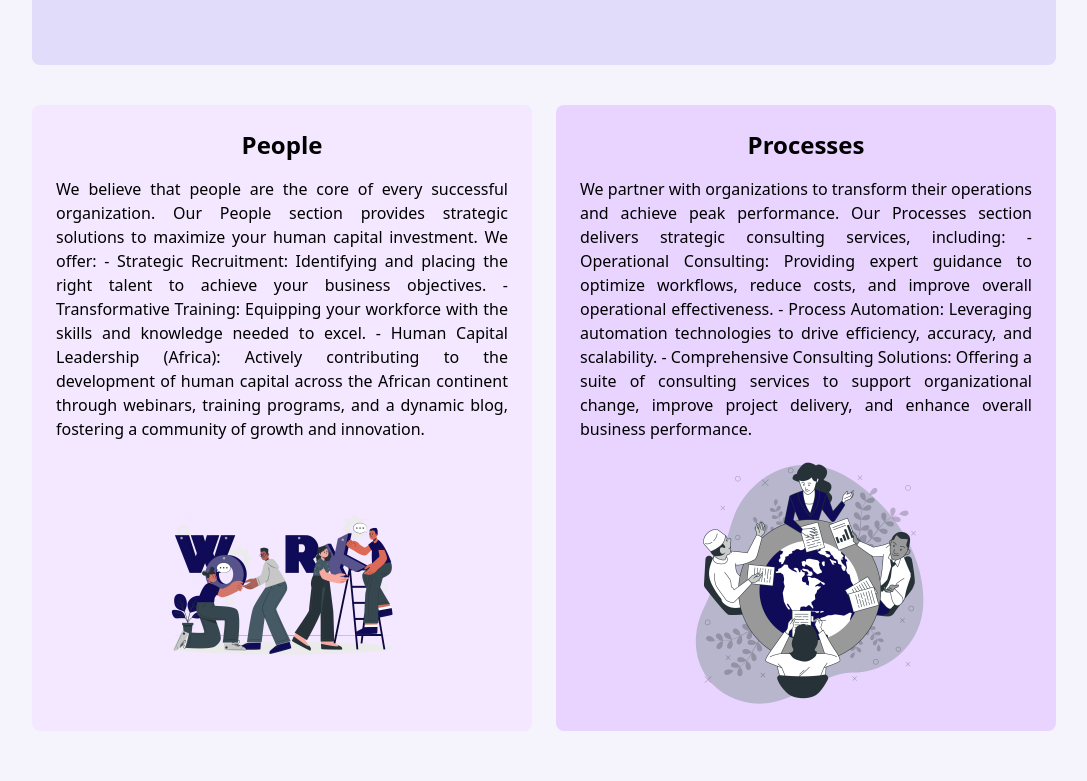
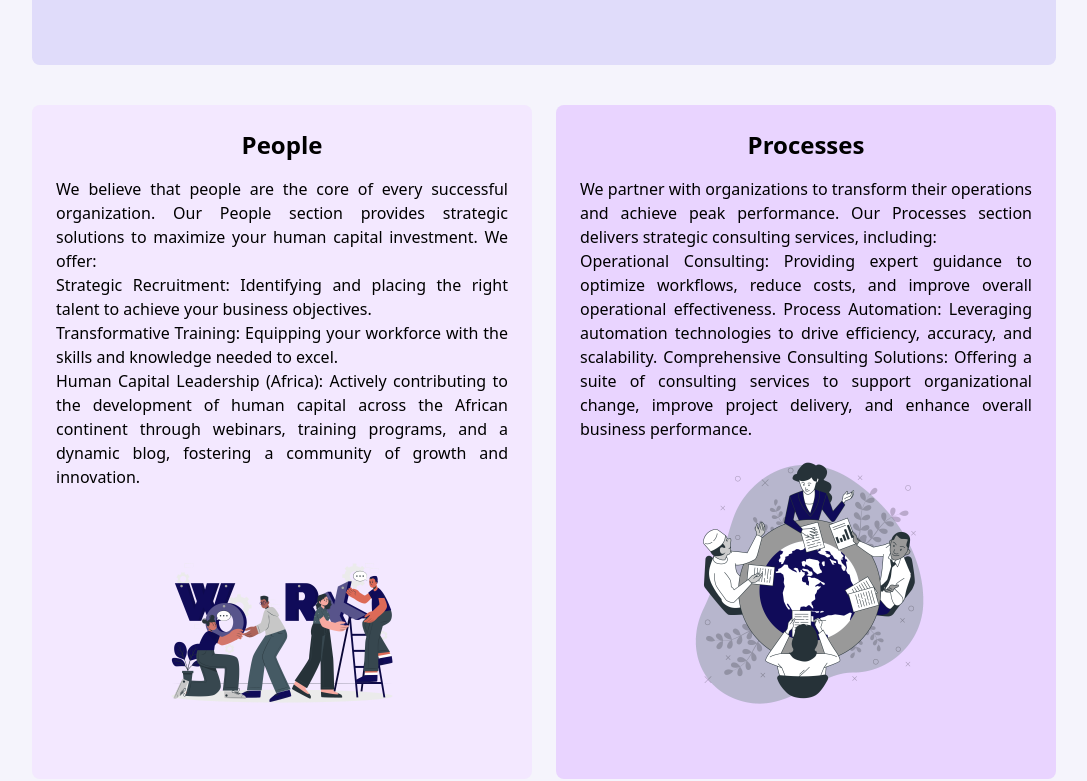
Before and after one commit to streetopsng/streetops, a Next.js app: page / in a window 1280 px wide. Shown: the part 959-1740 px from the top of the page, without its empty margins (96-1183 px from the left). Built offline with nearby package versions, Linux system fonts and the light colour scheme.

Commit message:
update on section

```diff
--- a/src/components/LandingPageComponents/Section.tsx
+++ b/src/components/LandingPageComponents/Section.tsx
@@ -1,104 +1,126 @@
 "use client";
-import React from "react";
-import Image from "next/image";
-import Link from "next/link";
-import { FaArrowRight } from "react-icons/fa";
-
-// Reusable InfoBlock Component
-const InfoBlock = ({
-  title,
-  text,
-  imgSrc,
-  imgAlt,
-  bgColor,
-}: {
-  title: string;
-  text: string;
-  imgSrc: string;
-  imgAlt: string;
-  bgColor: string;
-}) => (
-  <div className={`flex-1 ${bgColor} p-6 rounded-lg flex flex-col items-center`}>
-    <h2 className="font-semibold text-xl lg:text-2xl text-center">{title}</h2>
-    <p className="text-base pt-4 text-justify">{text}</p>
-    <Image alt={imgAlt} src={imgSrc} width={250} height={250} className="mt-4 rounded-lg" />
-  </div>
-);
+import React from 'react';
+import Image from 'next/image';
+import Link from 'next/link';
+import { FaArrowRight } from 'react-icons/fa';
 
 const Section = () => {
   return (
-    <div className="lg:px-32 md:px-8 px-4 flex flex-col justify-start items-center min-h-screen py-10 space-y-10">
-      {/* Work Life Balance Section */}
-      <div className="flex flex-col lg:flex-row items-center bg-[#e0dcfa] p-6 rounded-lg gap-6 w-full max-w-6xl">
+    <div className="lg:px-32 md:px-8 px-4 flex flex-col justify-start items-center min-h-screen px-4  lg:px-20 py-10 space-y-10">
+      {/* Header Section */}
+      {/* <div className="text-center space-y-4 max-w-2xl">
+        <h1 className="font-semibold text-2xl sm:text-3xl lg:text-[2.7rem] leading-tight">
+          Expertise
+          <br className="block sm:hidden" />
+
+        </h1>
+        <p className="text-base sm:text-lg">
+          We offer a range of benefits that makes it the
+          <span className="hidden sm:inline"> the </span>
+          <span className="sm:hidden block"> </span>
+          perfect choice for businesses <></>
+          <br className="hidden sm:block" />
+          looking to optimize their cash flow and reduce supply chain risk.
+        </p>
+      </div> */}
+
+      {/* work life balance */}
+      <div className="flex flex-col lg:flex-row  items-center bg-[#e0dcfa] p-6 rounded-lg gap-6 w-full max-w-6xl">
         <div className="flex-1 space-y-4">
-          <h2 className="font-semibold text-2xl lg:text-[2.2rem] leading-snug lg:text-start text-center">
-            The Future of <br className="block sm:hidden" />
+          <h2 className="font-semibold text-2xl lg:text-[2.2rem] leading-snug  lg:text-start text-center">
+          The Future of <span> </span>
+            <br className="block sm:hidden" />
             Balanced Workforces.
           </h2>
           <p>
-            We are championing workforce evolution, offering innovative operational strategies that drive business transformation. By integrating specialized recruitment, smart automations and workflow optimization, we empower organizations to thrive. Our focus is on delivering 'The Future of Balanced Workforces' - where talent blends with technology.
+          We are championing workforce evolution, offering innovative operational strategies that drive business transformation. By integrating specialized recruitment, smart automations and workflow optimization, we empower organizations to thrive. Our focus is on delivering 'The Future of Balanced Workforces' - where talent blends with technology. <></>
+            {/* <br className="hidden sm:block" />
+            payments to suppliers. This type of financing is also known as <></>
+            <br className="hidden sm:block" />
+            supply chain financing and provides businesses with an <></>
+            <br className="hidden sm:block" />
+            efficient solution. */}
           </p>
-          <Link href="/#" className="text-primary flex items-center gap-2 font-medium hover:underline">
+          <Link href="/#" className="text-primary flex items-center gap-2">
             Get Started <FaArrowRight />
           </Link>
         </div>
-        <Image alt="Workforce Collaboration" src="/connect.png" width={300} height={300} />
+        <Image alt="paige" src="/connect.png" width={300} height={300} />
       </div>
 
-      {/* People & Processes Section */}
+      {/* Suppliers & Financiers Section */}
       <div className="flex flex-col lg:flex-row gap-6 w-full max-w-6xl">
-        <InfoBlock
-          title="People"
-          text={`We believe that people are the core of every successful organization. Our People section provides strategic solutions to maximize your human capital investment. We offer:
-- Strategic Recruitment: Identifying and placing the right talent to achieve your business objectives.
-- Transformative Training: Equipping your workforce with the skills and knowledge needed to excel.
-- Human Capital Leadership (Africa): Actively contributing to the development of human capital across the African continent through webinars, training programs, and a dynamic blog, fostering a community of growth and innovation.`}
-          imgSrc="/people.png"
-          imgAlt="Strategic People Solutions"
-          bgColor="bg-purple-100"
-        />
-
-        <InfoBlock
-          title="Processes"
-          text={`We partner with organizations to transform their operations and achieve peak performance. Our Processes section delivers strategic consulting services, including:
-- Operational Consulting: Providing expert guidance to optimize workflows, reduce costs, and improve overall operational effectiveness.
-- Process Automation: Leveraging automation technologies to drive efficiency, accuracy, and scalability.
-- Comprehensive Consulting Solutions: Offering a suite of consulting services to support organizational change, improve project delivery, and enhance overall business performance.`}
-          imgSrc="/processes.png"
-          imgAlt="Process Optimization"
-          bgColor="bg-purple-200"
+        {/* People */}
+        <div className="flex-1 bg-purple-100 p-6 rounded-lg flex flex-col items-center">
+          <h2 className="font-semibold text-xl lg:text-2xl text-center">
+          People
+          </h2>
+          <p className="text-base pt-4 text-justify">
+        We believe that people are the core of every successful organization. Our People section provides strategic solutions to maximize your human capital investment. We offer:
+              <br />
+        Strategic Recruitment: Identifying and placing the right talent to achieve your business objectives.
+        <br />
+        Transformative Training: Equipping your workforce with the skills and knowledge needed to excel.
+        <br />
+        Human Capital Leadership (Africa): Actively contributing to the development of human capital across the African continent through webinars, training programs, and a dynamic blog, fostering a community of growth and innovation.
+          </p>
+          <Image
+            alt="paige"
+            src="/people.png"
+            width={250}
+            height={250}
+            className="mt-4 rounded-lg"
           />
         </div>
 
-      {/* Advantages Section */}
+        {/* Processes */}
+        <div className="flex-1 bg-purple-200 p-6 rounded-lg flex flex-col items-center">
+          <h2 className="font-semibold text-xl lg:text-2xl text-center">
+           Processes
+          </h2>
+          <p className="text-base pt-4 text-justify">
+          We partner with organizations to transform their operations and achieve peak performance. Our Processes section delivers strategic consulting services, including:
+              <br />
+          Operational Consulting: Providing expert guidance to optimize workflows, reduce costs, and improve overall operational effectiveness.
+          Process Automation: Leveraging automation technologies to drive efficiency, accuracy, and scalability.
+          Comprehensive Consulting Solutions: Offering a suite of consulting services to support organizational change, improve project delivery, and enhance overall business performance.
+          </p>
+          <Image
+            alt="paige"
+            src="/processes.png"
+            width={250}
+            height={200}
+            className="mt-4 rounded-lg"
+          />
+        </div>
+      </div>
+      {/* Get many advanatages section */}
       <div className="flex flex-col-reverse lg:flex-row items-center mt-10 pt-10 p-6 rounded-lg gap-6 w-full max-w-6xl">
   {/* Text Section */}
   <div className="flex-1 space-y-4">
     <h2 className="font-semibold text-2xl lg:text-[2.2rem] leading-snug">
-            Get many advantages when
-            <br className="block sm:hidden" />
+      Get many advantages when <></>
+      <br className="block sm:hidden" /><></>
        you use our application
     </h2>
     <p>
       We help businesses free up working capital by accelerating
-            <br className="hidden sm:block" />
+      <br className="hidden sm:block" /> <></>
       payments to suppliers. This type of financing is also known as
-            <br className="hidden sm:block" />
+      <br className="hidden sm:block" /> <></>
       supply chain financing and provides businesses with an
-            <br className="hidden sm:block" />
+      <br className="hidden sm:block" /> <></>
       efficient solution.
     </p>
-          <button
-            type="button"
-            className="bg-primary text-white p-2 rounded-lg hover:bg-white border border-primary transition-all duration-500 hover:text-primary cursor-pointer"
-          >
+    <button type="submit" className="bg-primary text-white p-2 rounded-lg hover:bg-wht border-primary transition-all duration-500 hover:text-primary cursor-pointer">
       Read More
     </button>
   </div>
 
   {/* Image Section */}
-        <Image alt="Financial Solution Application" src="/solution-1.png" width={300} height={300} />
+  <Image alt="paige" src="/solution-1.png" width={300} height={300} />
 </div>
+
     </div>
   );
 };
```
Lines whose indentation alone changed are shown as unchanged.
